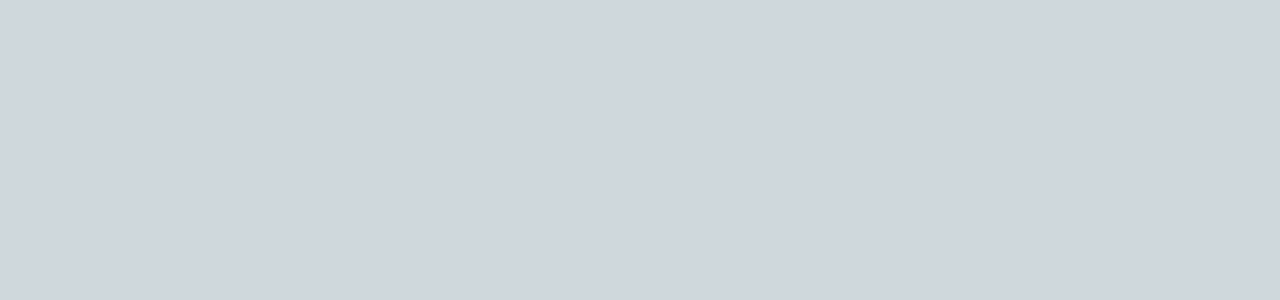
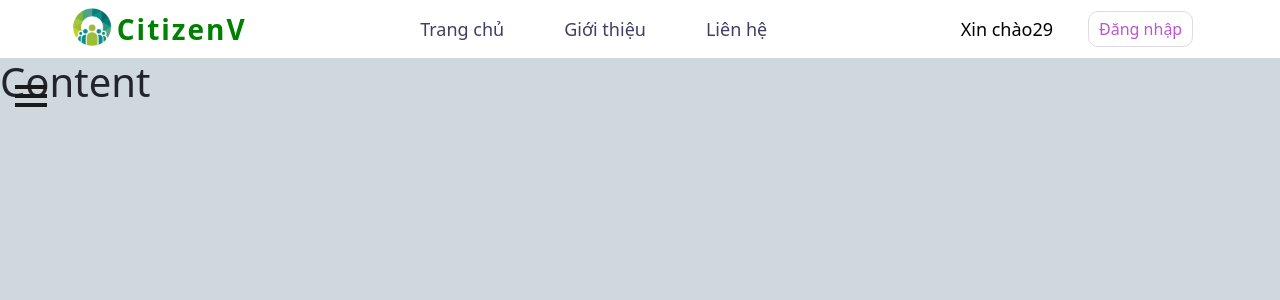
Before and after one commit to LananhTran302001/citizenv_frontend, a Vue app: page /contact in a window 1280 px wide. Shown: the top 300 px of the page. Built offline with nearby package versions, Linux system fonts and the light colour scheme.

Commit message:
edit table

```diff
--- a/src/components/Navbar.vue
+++ b/src/components/Navbar.vue
@@ -5,9 +5,15 @@
             <label class="logo-text">CitizenV</label>
         </a>
         <ul class="nav flex-row nav-pills justify-content-around">
-            <li class="nav-item"><a href="" class="nav-link">Trang chủ</a></li>
-            <li class="nav-item"><a href="" class="nav-link">Giới thiệu</a></li>
-            <li class="nav-item"><a href="" class="nav-link">Liên hệ</a></li>
+            <li class="nav-item">
+                <router-link to="/" class="nav-item">Trang chủ</router-link>
+            </li>
+            <li class="nav-item">
+                <router-link to="/" class="nav-item">Giới thiệu</router-link>
+            </li>
+            <li class="nav-item">
+                <router-link to="/contact" class="nav-item">Liên hệ</router-link>
+            </li>
         </ul>
         <div class="nav flex-row justify-content-around" id="user-nav">
             <NavbarUserInfo message="Xin chào" userid="29"/>
@@ -74,10 +80,17 @@ export default {
     color: green;
     text-decoration: none;
 }
-#navbar .nav-link {
+
+#navbar .nav-item {
     font-size: 18px;
     color: #413e66;
     font-weight: 500;
+    padding: 0px 15px 0px 15px;
+}
+
+#navbar .nav-item:hover {
+    color: rgb(0, 0, 194);
+    cursor: pointer;
 }
 
 @media (max-width: 800px) {
@@ -93,7 +106,7 @@ export default {
         letter-spacing: 1px;
     }
 
-    #navbar .nav-link {
+    #navbar .nav-item {
         font-size: 12px;
         color: #413e66;
         font-weight: 500;
--- a/src/components/Sidebar.vue
+++ b/src/components/Sidebar.vue
@@ -9,7 +9,10 @@
           <SidebarUserInfo username="Hà Nội" userid="01"/>
         </li>
         <li>
-          <SidebarButton address="/access" icon="user-lock" text="Quản lý"></SidebarButton>
+          <SidebarButton address="/admin" icon="user-lock" text="Quản lý"></SidebarButton>
+        </li>
+        <li>
+          <SidebarButton address="/progress" icon="tasks" text="Tiến độ"></SidebarButton>
         </li>
         <li>
           <SidebarButton address="/view" icon="list-alt" text="Danh sách"></SidebarButton>
@@ -19,6 +22,9 @@
         </li>
         <li>
           <SidebarButton address="/search" icon="search" text="Tra cứu"></SidebarButton>
+        </li>
+        <li>
+          <SidebarButton address="/form" icon="file-alt" text="Nhập liệu"></SidebarButton>
         </li>
       </ul>
     </nav>
--- a/src/main.js
+++ b/src/main.js
@@ -5,10 +5,11 @@ import { BootstrapVue, BootstrapVueIcons } from 'bootstrap-vue'
 import 'bootstrap/dist/css/bootstrap.css'
 import 'bootstrap-vue/dist/bootstrap-vue.css'
 import { library } from '@fortawesome/fontawesome-svg-core'
-import { faEye, faEyeSlash, faUserLock, faListAlt, faChartBar, faSearch, faTable} from '@fortawesome/free-solid-svg-icons'
+import { faEye, faEyeSlash, faUserLock, faTasks, faListAlt, faChartBar, faSearch, faTable, faFileAlt}
+from '@fortawesome/free-solid-svg-icons'
 import { FontAwesomeIcon } from '@fortawesome/vue-fontawesome'
 
-library.add(faEye, faEyeSlash, faUserLock, faListAlt, faChartBar, faSearch, faTable)
+library.add(faEye, faEyeSlash, faUserLock, faTasks, faListAlt, faChartBar, faSearch, faTable, faFileAlt)
 
 Vue.use(BootstrapVue)
 Vue.use(BootstrapVueIcons)
--- a/src/routes/index.js
+++ b/src/routes/index.js
@@ -2,6 +2,12 @@ import Vue from 'vue';
 import VueRouter from 'vue-router';
 import Login from '../views/Login.vue';
 import Home from '../views/Home.vue';
+import Contact from '../views/Contact.vue';
+import ManageAccess from "../views/ManageAccess.vue";
+import ManageCencus from "../views/ManageCencus.vue";
+import Progress from "../views/Progress.vue";
+import CencusForm from "../views/CencusForm.vue";
+
 import CencusTable from "../components/table/CencusTable.vue";
 import EditableTable from "../components/table/EditableTable.vue";
 
@@ -9,14 +15,39 @@ Vue.use(VueRouter);
 
 const routes = [
     {
+        path:'/login',
+        name:'login',
+        component:Login
+    },
+    {
         path: '/',
         name:'home',
         component:Home
     },
     {
-        path:'/login',
-        name:'login',
-        component:Login
+        path:'/contact',
+        name:'contact',
+        component:Contact
+    },
+    {
+        path:'/admin',
+        name:'admin',
+        component:ManageAccess
+    },
+    {
+        path:'/view',
+        name:'view',
+        component:ManageCencus
+    },
+    {
+        path:'/progress',
+        name:'progress',
+        component:Progress
+    },
+    {
+        path:'/form',
+        name:'form',
+        component:CencusForm
     },
     {
         path: '/cencus_table',
--- a/src/views/Contact.vue
+++ b/src/views/Contact.vue
@@ -0,0 +1,40 @@
+<template>
+  <div class="container-style">
+    <Navbar />
+    <router-view />
+    <div class="flex-row d-flex">
+      <Sidebar />
+      <!-- Page content -->
+      <h1>Content</h1>
+      <PageContent>
+        <h1>Đây là phần contact</h1>
+      </PageContent>
+    </div>
+  </div>
+</template>
+
+<script>
+
+import Sidebar from '../components/Sidebar.vue'
+import Navbar from '../components/Navbar.vue'
+import PageContent from '../components/PageContent.vue'
+
+export default {
+  name: 'Contact',
+  components: {
+    Navbar,
+    Sidebar,
+    PageContent
+  }
+}
+</script>
+
+
+<style scope>
+.container-style {
+    margin: 0;
+    width: 100%;
+    height: 100%;
+}
+
+</style>
```
Also changed, not shown: src/components/FooterBar.vue (deleted), src/views/CencusForm.vue (added), src/views/ManageCencus.vue (added), src/views/Progress.vue (added).
